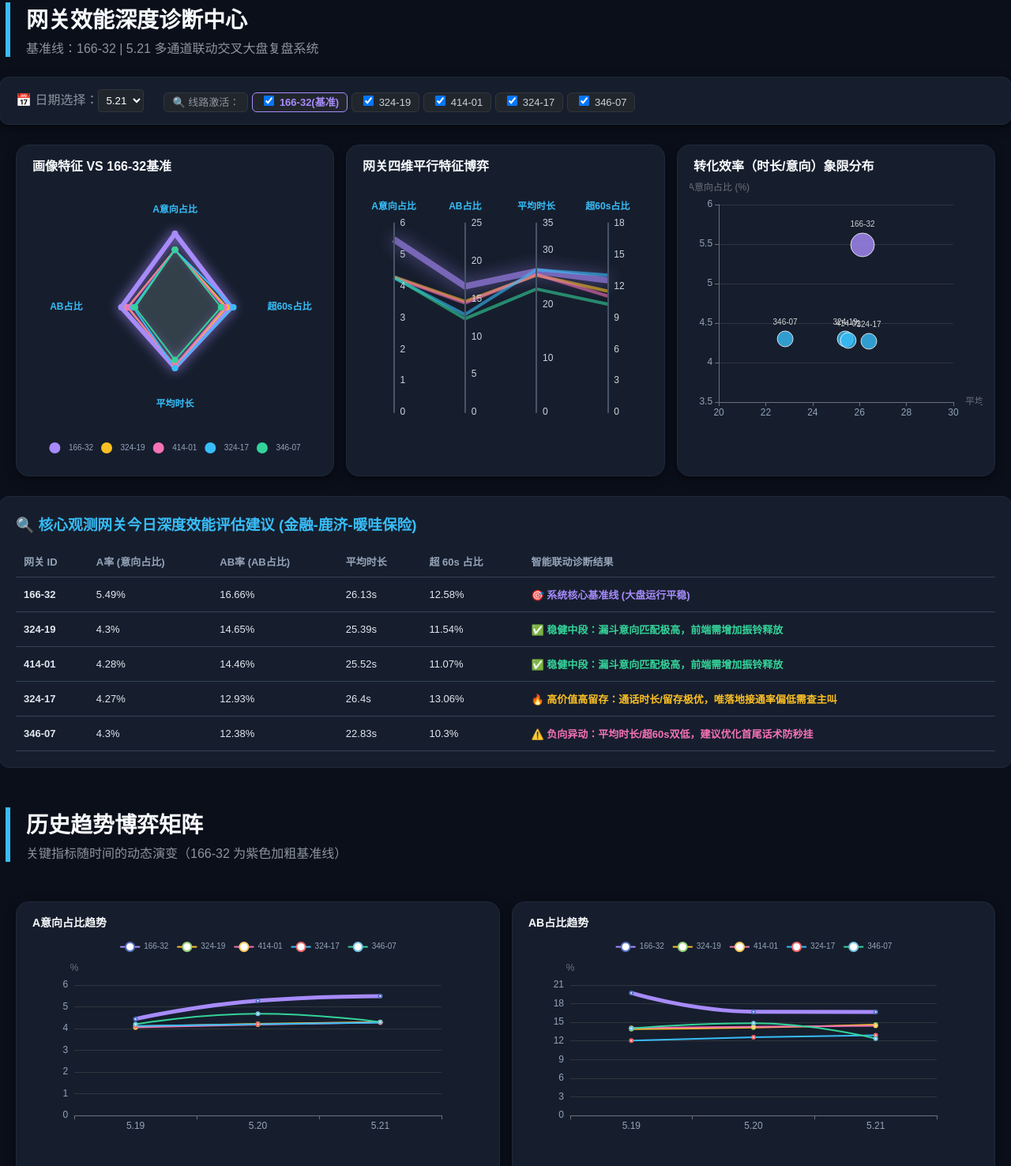
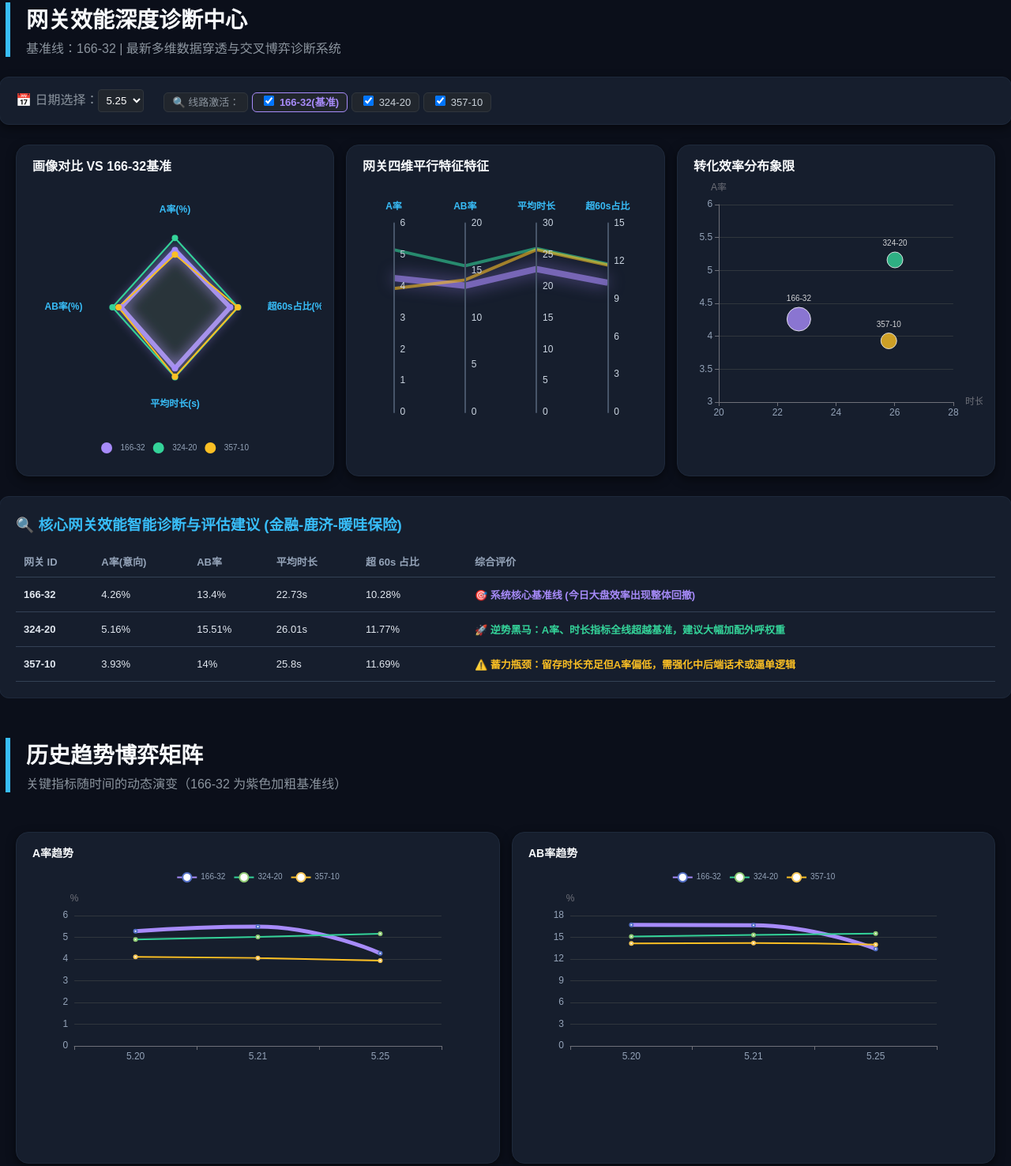
Before and after one commit to miaojingou666-maker/my-dashboard2, a plain HTML site: page index.html in a window 1280 px wide. Shown: the part 17-1493 px from the top of the page at 79% size. Drawn offline with nearby package versions, Linux system fonts and the light colour scheme.

Commit message:
Add files via upload

```diff
--- a/index.html
+++ b/index.html
@@ -27,7 +27,7 @@
 
 <div class="dashboard-header">
     <h1>网关效能深度诊断中心</h1>
-    <p>基准线：166-32 | 5.21 多通道联动交叉大盘复盘系统</p>
+    <p>基准线：166-32 | 最新多维数据穿透与交叉博弈诊断系统</p>
 </div>
 
 <div class="control-panel">
@@ -42,9 +42,9 @@
 </div>
 
 <div class="analysis-box">
-    <h3 style="color:#38bdf8;margin:0 0 15px 0">🔍 核心观测网关今日深度效能评估建议 (金融-鹿济-暖哇保险)</h3>
+    <h3 style="color:#38bdf8;margin:0 0 15px 0">🔍 核心网关效能智能诊断与评估建议 (金融-鹿济-暖哇保险)</h3>
     <table>
-        <thead><tr><th>网关 ID</th><th>A率 (意向占比)</th><th>AB率 (AB占比)</th><th>平均时长</th><th>超 60s 占比</th><th>智能联动诊断结果</th></tr></thead>
+        <thead><tr><th>网关 ID</th><th>A率(意向)</th><th>AB率</th><th>平均时长</th><th>超 60s 占比</th><th>综合评价</th></tr></thead>
         <tbody id="table-body"></tbody>
     </table>
 </div>
@@ -61,23 +61,21 @@
 </div>
 
 <script>
-    // 5.21 离线数据库，注入用户指定的 4 个重点诊断通道，字段和逻辑保持严格统一
-    // 数据数组对应：[A意向占比, AB占比, 平均通话时长, 接通中超60s占比]
+    // 底层清洗数据库：“今日”已严格替换为“5.25”
+    // 数据数组格式：[A意向占比, AB占比, 平均通话时长, 接通中超60s占比]
     const HISTORY_DATA = {
-        "5.19": { "166-32": [4.44, 19.74, 28.03, 13.80], "324-19": [4.10, 13.90, 24.20, 10.80], "414-01": [4.05, 14.10, 24.80, 10.90], "324-17": [4.12, 12.05, 25.10, 12.10], "346-07": [4.20, 14.02, 23.85, 10.22] },
-        "5.20": { "166-32": [5.28, 16.72, 25.68, 12.38], "324-19": [4.22, 14.15, 24.90, 11.12], "414-01": [4.18, 14.28, 25.10, 11.02], "324-17": [4.20, 12.60, 25.90, 12.65], "346-07": [4.68, 14.85, 24.26, 10.98] },
-        "5.21": {
-            "166-32": [5.49, 16.66, 26.13, 12.58], // 核心基准
-            "324-19": [4.30, 14.65, 25.39, 11.54],
-            "414-01": [4.28, 14.46, 25.52, 11.07],
-            "324-17": [4.27, 12.93, 26.40, 13.06],
-            "346-07": [4.30, 12.38, 22.83, 10.30]
+        "5.20": { "166-32": [5.28, 16.72, 25.68, 12.38], "324-20": [4.90, 15.10, 25.20, 11.20], "357-10": [4.10, 14.15, 24.90, 11.10] },
+        "5.21": { "166-32": [5.49, 16.66, 26.13, 12.58], "324-20": [5.02, 15.32, 25.60, 11.50], "357-10": [4.05, 14.20, 25.30, 11.45] },
+        "5.25": {
+            "166-32": [4.26, 13.40, 22.73, 10.28],
+            "324-20": [5.16, 15.51, 26.01, 11.77],
+            "357-10": [3.93, 14.00, 25.80, 11.69]
         }
     };
 
-    const targetList = ['166-32', '324-19', '414-01', '324-17', '346-07'];
-    let activeGatewayIds = ['166-32', '324-19', '414-01', '324-17', '346-07'];
-    const colorPalette = ['#a78bfa', '#fbbf24', '#f472b6', '#38bdf8', '#34d399'];
+    const targetList = ['166-32', '324-20', '357-10'];
+    let activeGatewayIds = ['166-32', '324-20', '357-10'];
+    const colorPalette = ['#a78bfa', '#34d399', '#fbbf24'];
     let charts = {};
 
     window.onload = function() {
@@ -91,7 +89,7 @@
     function initUI() {
         const sel = document.getElementById('date-select');
         Object.keys(HISTORY_DATA).forEach(d => sel.add(new Option(d, d)));
-        sel.value = "5.21";
+        sel.value = "5.25"; // 默认选中替换后的 5.25
         const filterGroup = document.getElementById('gateway-filters');
         targetList.forEach(id => {
             const isChecked = activeGatewayIds.includes(id) ? 'checked' : '';
@@ -109,7 +107,7 @@
         charts['radar-chart'].on('legendmouseover', function(params) { charts['parallel-chart'].dispatchAction({ type: 'highlight', seriesName: params.name }); });
         charts['radar-chart'].on('legendmouseout', function() { charts['parallel-chart'].dispatchAction({ type: 'downplay' }); });
         charts['parallel-chart'].on('mouseover', function(params) { charts['radar-chart'].dispatchAction({ type: 'highlight', seriesName: params.seriesName }); });
-        charts['parallel-chart'].on('mouseout', function() { charts['radar-chart'].dispatchAction({ type: 'downplay' }); });
+        charts['parallel-chart'].on('mouseout', function() { charts['parallel-chart'].dispatchAction({ type: 'downplay' }); });
     }
 
     function refreshAll() {
@@ -119,10 +117,10 @@
 
         charts['radar-chart'].setOption({
             color: colorPalette,
-            title: { text: '画像特征 VS 166-32基准', textStyle: {color: '#f8fafc', fontSize: 16} },
+            title: { text: '画像对比 VS 166-32基准', textStyle: {color: '#f8fafc', fontSize: 16} },
             legend: { bottom: 0, textStyle: {color: '#94a3b8', fontSize: 10}, icon: 'circle', data: activeGatewayIds },
             radar: {
-                indicator: [{name:'A意向占比',max:6.0},{name:'AB占比',max:25},{name:'平均时长',max:35},{name:'超60s占比',max:18}],
+                indicator: [{name:'A率(%)',max:6.0},{name:'AB率(%)',max:20},{name:'平均时长(s)',max:30},{name:'超60s占比(%)',max:15}],
                 center: ['50%', '50%'], radius: '55%',
                 axisName: { color: '#38bdf8', fontWeight: 'bold' },
                 splitLine: { show: false }, splitArea: { show: false }, axisLine: { show: false }
@@ -137,12 +135,12 @@
 
         charts['parallel-chart'].setOption({
             animation: true, animationDuration: 1500, animationEasing: 'exponentialOut',
-            title: { text: '网关四维平行特征博弈', textStyle: {color: '#f8fafc', fontSize: 16} },
+            title: { text: '网关四维平行特征特征', textStyle: {color: '#f8fafc', fontSize: 16} },
             parallelAxis: [
-                {dim: 0, name: 'A意向占比', max: 6.0, nameTextStyle: {color: '#38bdf8', fontWeight: 'bold'}, axisLabel: {color: '#cbd5e1'}},
-                {dim: 1, name: 'AB占比', max: 25, nameTextStyle: {color: '#38bdf8', fontWeight: 'bold'}, axisLabel: {color: '#cbd5e1'}},
-                {dim: 2, name: '平均时长', max: 35, nameTextStyle: {color: '#38bdf8', fontWeight: 'bold'}, axisLabel: {color: '#cbd5e1'}},
-                {dim: 3, name: '超60s占比', max: 18, nameTextStyle: {color: '#38bdf8', fontWeight: 'bold'}, axisLabel: {color: '#cbd5e1'}}
+                {dim: 0, name: 'A率', max: 6.0, nameTextStyle: {color: '#38bdf8', fontWeight: 'bold'}, axisLabel: {color: '#cbd5e1'}},
+                {dim: 1, name: 'AB率', max: 20, nameTextStyle: {color: '#38bdf8', fontWeight: 'bold'}, axisLabel: {color: '#cbd5e1'}},
+                {dim: 2, name: '平均时长', max: 30, nameTextStyle: {color: '#38bdf8', fontWeight: 'bold'}, axisLabel: {color: '#cbd5e1'}},
+                {dim: 3, name: '超60s占比', max: 15, nameTextStyle: {color: '#38bdf8', fontWeight: 'bold'}, axisLabel: {color: '#cbd5e1'}}
             ],
             parallel: { left: '12%', right: '15%', bottom: '15%', top: '22%', parallelAxisDefault: { axisLine: {lineStyle: {color: '#475569', width: 2}}, axisTick: { show: false }, splitLine: { show: false } } },
             series: activeGatewayIds.map((id, index) => ({
@@ -154,18 +152,18 @@
         }, true);
 
         charts['scatter-chart'].setOption({
-            title: { text: '转化效率（时长/意向）象限分布', textStyle: {color: '#f8fafc', fontSize: 16} },
-            xAxis: { name: '平均通话时长 (s)', min: 20, max: 30, axisLabel: {color: '#94a3b8'}, splitLine: {show: false} },
-            yAxis: { name: 'A意向占比 (%)', min: 3.5, max: 6.0, axisLabel: {color: '#94a3b8'}, splitLine: {lineStyle: {color: '#30363d'}} },
+            title: { text: '转化效率分布象限', textStyle: {color: '#f8fafc', fontSize: 16} },
+            xAxis: { name: '时长', min: 20, max: 28, axisLabel: {color: '#94a3b8'}, splitLine: {show: false} },
+            yAxis: { name: 'A率', min: 3.0, max: 6.0, axisLabel: {color: '#94a3b8'}, splitLine: {lineStyle: {color: '#30363d'}} },
             series: [{
                 type: 'scatter', data: activeGatewayIds.map(id => [dayData[id][2], dayData[id][0], id]), symbolSize: (val) => val[2] === '166-32' ? 30 : 20,
-                itemStyle: { color: (params) => params.data[2] === '166-32' ? '#a78bfa' : '#38bdf8', borderColor: '#fff', borderWidth: 1 },
+                itemStyle: { color: (params) => params.data[2] === '166-32' ? '#a78bfa' : (params.data[2] === '324-20' ? '#34d399' : '#fbbf24'), borderColor: '#fff', borderWidth: 1 },
                 label: { show: true, formatter: '{@[2]}', position: 'top', color: '#fff', fontSize: 10 }
             }]
         }, true);
 
         const dates = Object.keys(HISTORY_DATA);
-        const metrics = [['t-a', 0, 'A意向占比趋势', '%'], ['t-ab', 1, 'AB占比趋势', '%'], ['t-dur', 2, '平均通话时长趋势', 's'], ['t-60s', 3, '超60s占比趋势', '%']];
+        const metrics = [['t-a', 0, 'A率趋势', '%'], ['t-ab', 1, 'AB率趋势', '%'], ['t-dur', 2, '平均时长趋势', 's'], ['t-60s', 3, '超60s占比趋势', '%']];
         metrics.forEach(m => {
             charts[m[0]].setOption({
                 title: { text: m[2], textStyle: {color: '#f8fafc', fontSize: 14} },
@@ -184,11 +182,10 @@
         tbody.innerHTML = activeGatewayIds.map(id => {
             const [a, ab, dur, s60] = dayData[id];
             let advice = "";
-            if (id === '166-32') advice = '<b style="color:#a78bfa">🎯 系统核心基准线 (大盘运行平稳)</b>';
-            else if (id === '324-19' || id === '414-01') advice = '<b style="color:#34d399">✅ 稳健中段：漏斗意向匹配极高，前端需增加振铃释放</b>';
-            else if (id === '324-17') advice = '<b style="color:#fbbf24">🔥 高价值高留存：通话时长/留存极优，唯落地接通率偏低需查主叫</b>';
-            else if (id === '346-07') advice = '<b style="color:#f472b6">⚠️ 负向异动：平均时长/超60s双低，建议优化首尾话术防秒挂</b>';
-            else advice = '常规运行通道';
+            if (id === '166-32') advice = '<b style="color:#a78bfa">🎯 系统核心基准线 (今日大盘效率出现整体回撤)</b>';
+            else if (id === '324-20') advice = '<b style="color:#34d399">🚀 逆势黑马：A率、时长指标全线超越基准，建议大幅加配外呼权重</b>';
+            else if (id === '357-10') advice = '<b style="color:#fbbf24">⚠️ 蓄力瓶颈：留存时长充足但A率偏低，需强化中后端话术或逼单逻辑</b>';
+            else advice = '常规平稳运行通道';
             return `<tr><td><b>${id}</b></td><td>${a}%</td><td>${ab}%</td><td>${dur}s</td><td>${s60}%</td><td>${advice}</td></tr>`;
         }).join('');
     }
```
